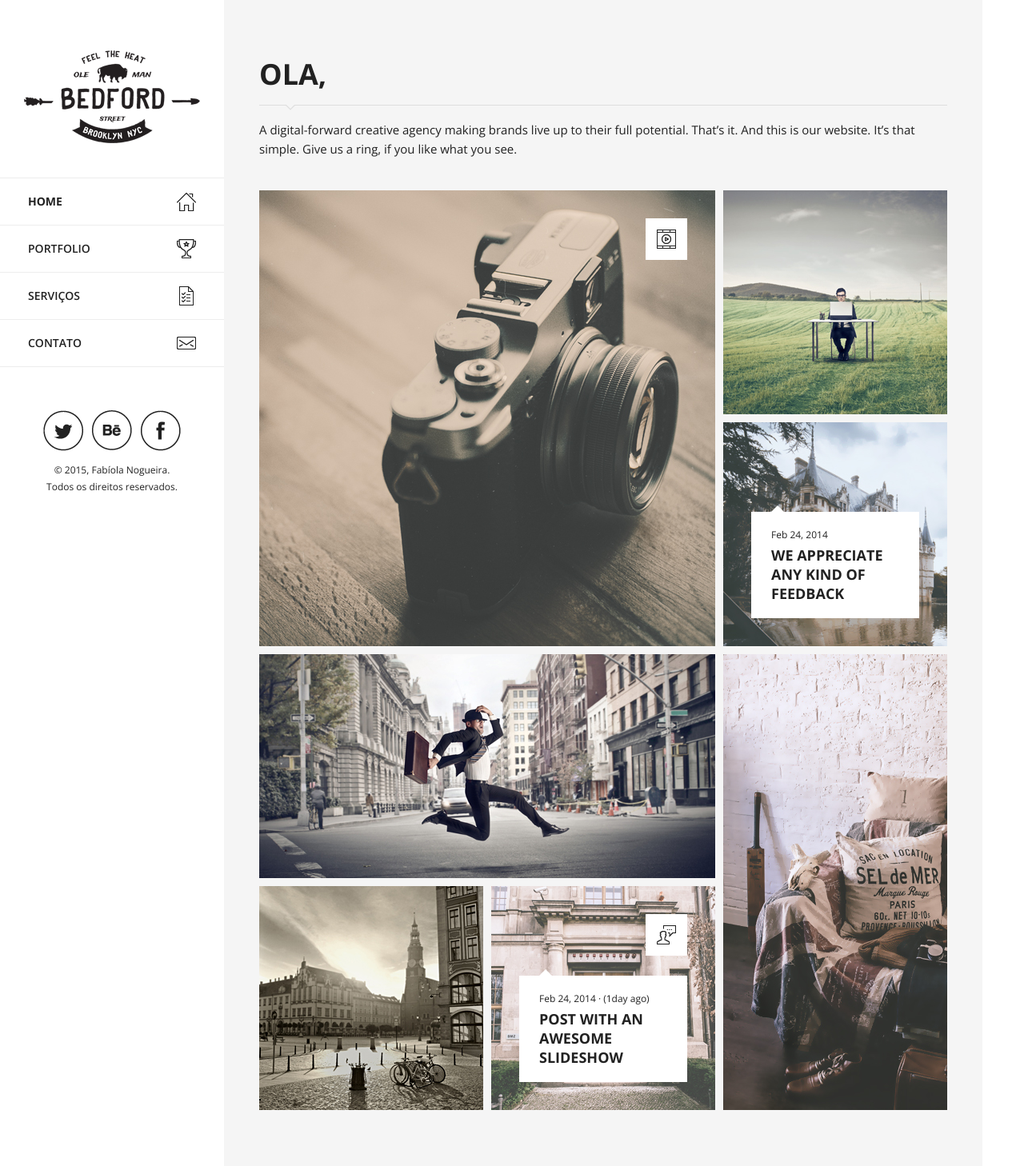
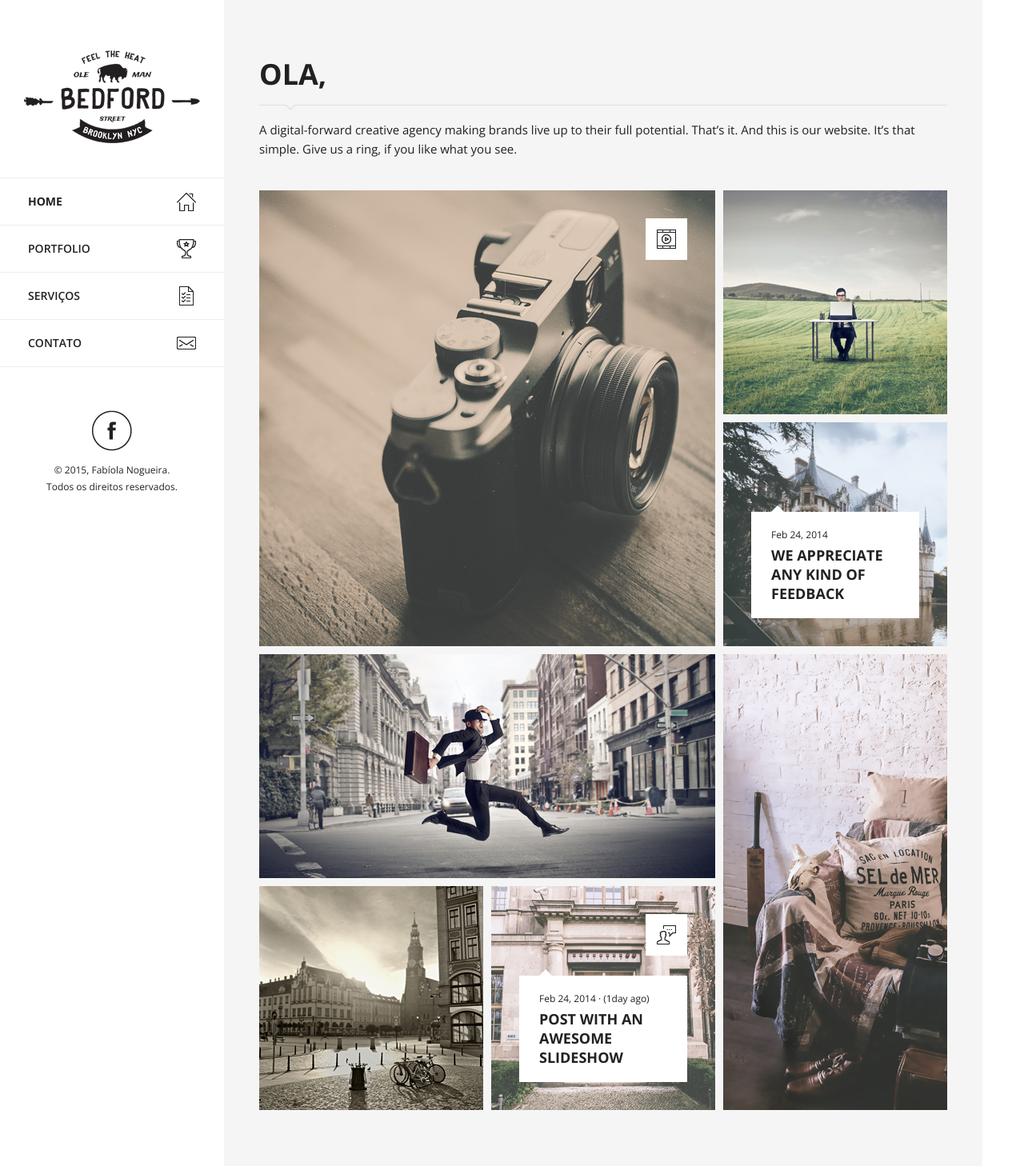
Before and after one commit to thiagofesta/fabiolanogueira, a Jekyll site: the page built from index.html, in a window 1280 px wide. Shown: the whole page at 80% size. Built offline with Jekyll 4.4.1, drawn with Linux system fonts in a browser that asks for light colours.

Commit message:
Added facebook link

```diff
--- a/_config.yml
+++ b/_config.yml
@@ -9,8 +9,7 @@ description: > # this means to ignore newlines until "baseurl:"
 baseurl: "/fabiolanogueira/" # the subpath of your site, e.g. /blog/
 url: "http://thiagofesta.com" # the base hostname & protocol for your site
 fullurl: "http://thiagofesta.com/fabiolanogueira/"
-twitter_username: jekyllrb
-github_username:  jekyll
+facebook_username: FabiolaNogueiraMakeUpStudio
 
 # Build settings
 markdown: kramdown
--- a/_includes/header.html
+++ b/_includes/header.html
@@ -28,9 +28,9 @@
         <!-- end nav -->
         <div id="bottom" class="centered">
             <ul class="social clearfix">
-                <li class="twitter"><a href="#" onClick="return false">Visit our twitter Account</a></li>
-                <li class="behance"><a href="#" onClick="return false">Visit our behance Account</a></li>
-                <li class="facebook"><a href="#" onClick="return false">Visit our facebook Account</a></li>
+                <!--<li class="twitter"><a href="#" onClick="return false">Visit our twitter Account</a></li>
+                <li class="behance"><a href="#" onClick="return false">Visit our behance Account</a></li>-->
+                <li class="facebook"><a href="https://www.facebook.com/{{site.facebook_username}}" target="_blank">Visitar Página do Facebook</a></li>
             </ul>
             <p class="small"> © 2015, Fabíola Nogueira.<br/>Todos os direitos reservados.</p>
         </div>
```
